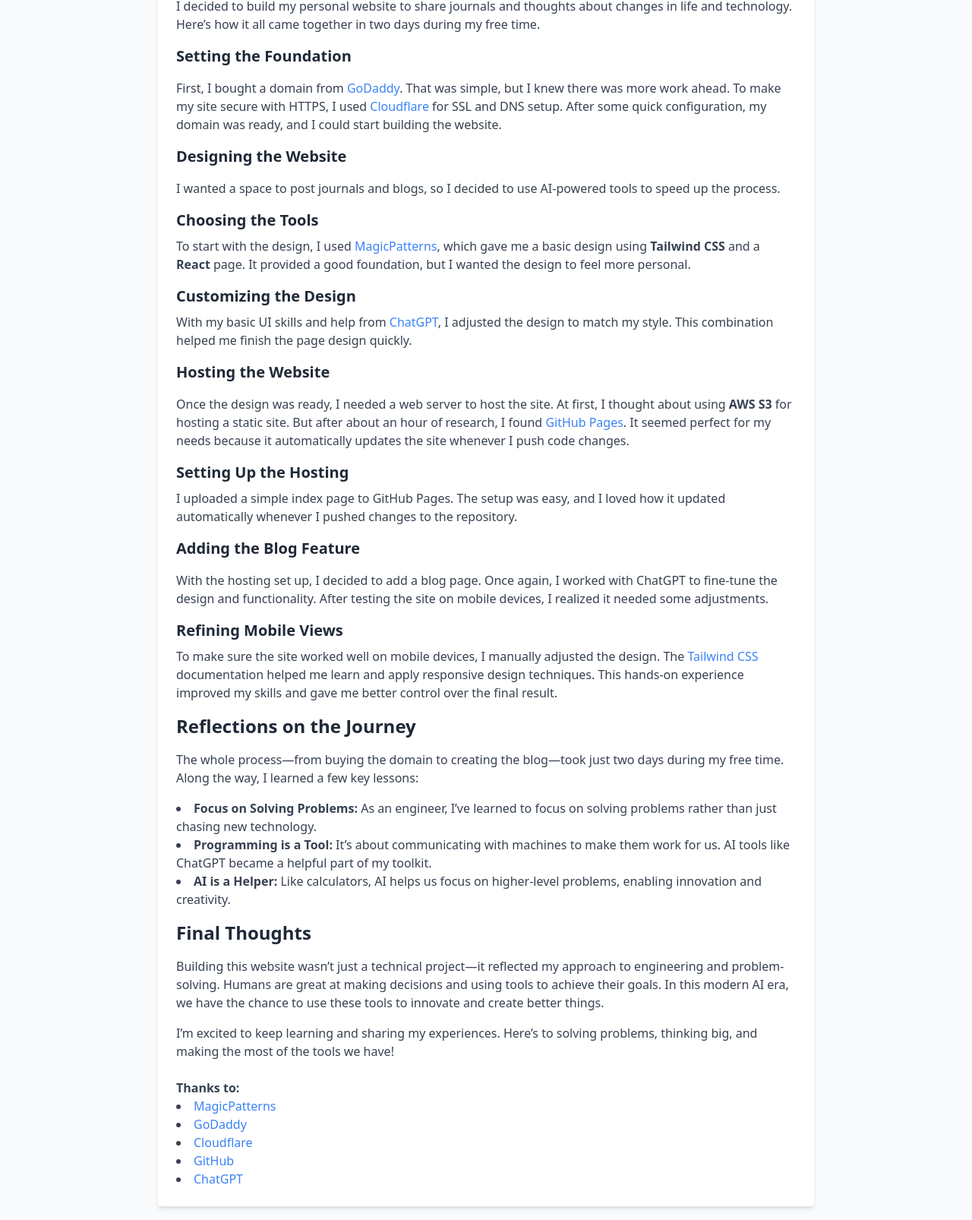
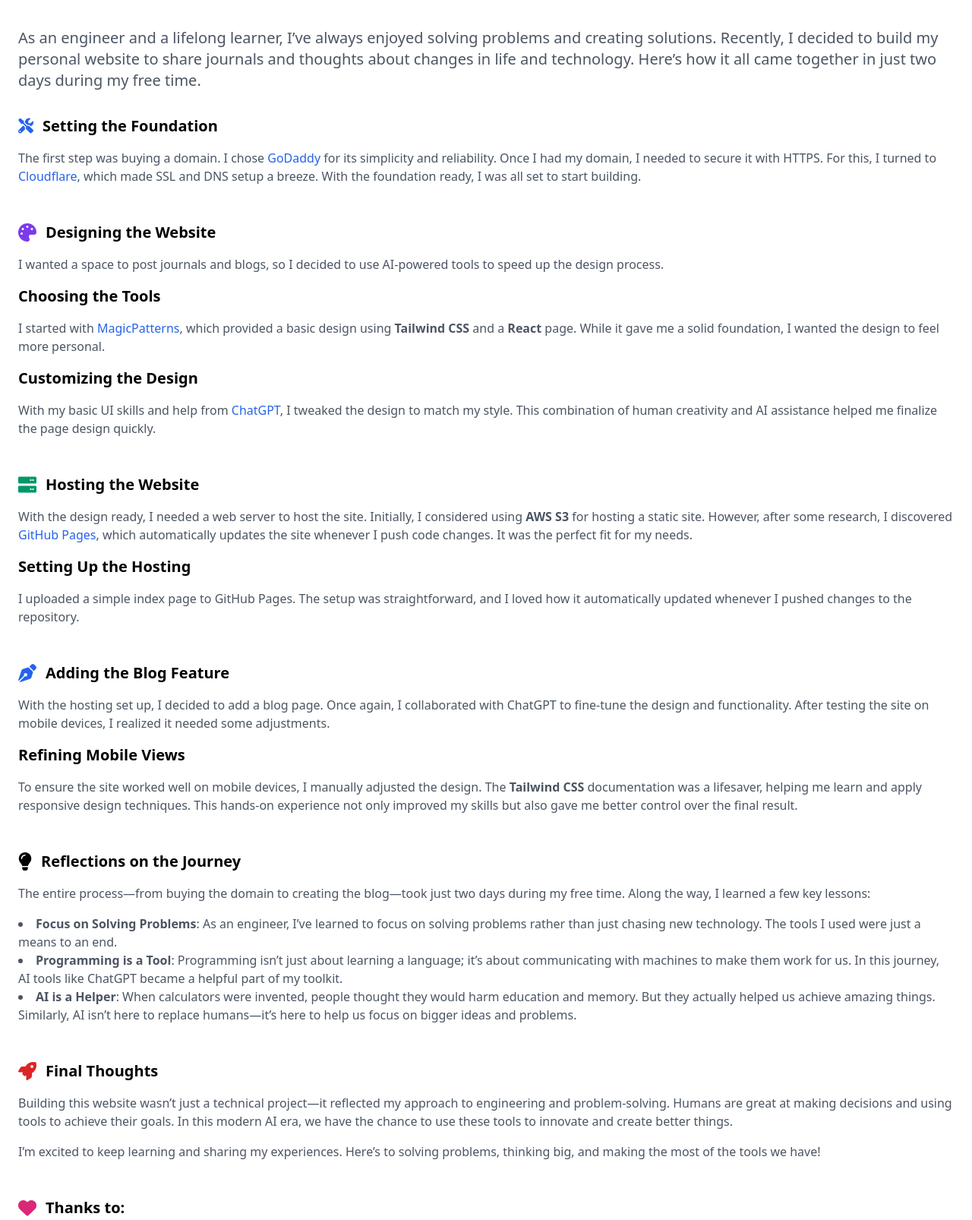
Before and after one commit to dmsammusic/sam-portfolio-web, a plain HTML site: page blogs/1.my-journey.html in a window 1280 px wide. Shown: the part 212-1818 px from the top of the page at 76% size. Drawn offline with nearby package versions, Linux system fonts and the light colour scheme.

Commit message:
add blog-2 and ui  Enhancement

```diff
--- a/blogs/1.my-journey.html
+++ b/blogs/1.my-journey.html
@@ -9,191 +9,305 @@
 		<link
 			href="https://cdn.jsdelivr.net/npm/tailwindcss@2.2.19/dist/tailwind.min.css"
 			rel="stylesheet" />
+		<link
+			href="https://cdnjs.cloudflare.com/ajax/libs/font-awesome/6.0.0-beta3/css/all.min.css"
+			rel="stylesheet" />
 	</head>
-	<body class="bg-gray-50 text-gray-800 font-sans">
-		<!-- Navbar -->
-		<header class="bg-white shadow">
-			<div class="max-w-7xl mx-auto px-4 py-4 flex justify-between items-center">
-				<h1 class="text-2xl font-bold">My Blog</h1>
-				<nav>
+	<body>
+		<div class="w-full min-h-screen bg-white">
+			<!-- Header -->
+			<header class="fixed top-0 w-full bg-white border-b z-10">
+				<div class="container mx-auto px-6 py-4 flex justify-between items-center">
+					<h1 class="text-xl font-bold">Sam Solomon Raja M</h1>
+					<!-- Navigation menu button for mobile -->
+					<button
+						class="menu-button md:hidden"
+						onclick="toggleMenu()"
+						aria-label="Toggle menu">
+						☰
+					</button>
+					<!-- Navigation list -->
+					<ul
+						id="mobile-menu"
+						class="hidden md:flex md:space-x-8 md:flex-row flex-col absolute md:relative md:top-auto md:right-auto md:bg-transparent top-16 right-0 bg-white w-full md:w-auto border md:border-0 rounded-lg md:rounded-none shadow md:shadow-none">
+						<li class="text-center md:text-left">
 							<a
 								href="../index.html"
-						class="text-blue-500 hover:underline mr-4"
+								class="block px-4 py-2 hover:text-gray-600"
 								>Home</a
 							>
+						</li>
+						<li class="text-center md:text-left">
 							<a
 								href="../blog.html"
-						class="text-blue-500 hover:underline"
+								class="block px-4 py-2 hover:text-gray-600"
 								>Blog</a
 							>
-				</nav>
+						</li>
+						<li class="text-center md:text-left">
+							<a
+								href="../index.html#about"
+								class="block px-4 py-2 hover:text-gray-600"
+								>About</a
+							>
+						</li>
+						<li class="text-center md:text-left">
+							<a
+								href="../index.html#projects"
+								class="block px-4 py-2 hover:text-gray-600"
+								>Projects</a
+							>
+						</li>
+						<li class="text-center md:text-left">
+							<a
+								href="../index.html#skills"
+								class="block px-4 py-2 hover:text-gray-600"
+								>Skills</a
+							>
+						</li>
+						<li class="text-center md:text-left">
+							<a
+								href="../index.html#contact"
+								class="block px-4 py-2 hover:text-gray-600"
+								>Contact</a
+							>
+						</li>
+					</ul>
 				</div>
 			</header>
 
 			<!-- Main Content -->
-		<main class="max-w-4xl mx-auto p-4">
-			<article class="bg-white shadow-md rounded p-6 mt-6">
-				<h2 class="text-2xl font-bold mb-6">My Journey to Building a Personal Website</h2>
-				<p class="text-gray-700 mb-4">
-					As an engineer and a lifelong learner, I’ve always enjoyed solving problems and creating solutions. Recently,
-					I decided to build my personal website to share journals and thoughts about changes in life and technology.
-					Here’s how it all came together in two days during my free time.
+			<main class="pt-20">
+				<section class="container mx-auto px-6 py-20">
+					<div>
+						<h1 class="text-4xl font-bold mb-12">My Journey to Building a Personal Website</h1>
+						<p class="text-xl text-gray-600 mb-8">
+							As an engineer and a lifelong learner, I’ve always enjoyed solving problems and creating solutions. Recently, I
+							decided to build my personal website to share journals and thoughts about changes in life and technology. Here’s
+							how it all came together in just two days during my free time.
 						</p>
 
-				<h4 class="text-xl font-semibold mb-4">Setting the Foundation</h4>
-				<p class="text-gray-700 mb-4">
-					First, I bought a domain from
+						<!-- Blog Content -->
+						<article class="prose lg:prose-xl">
+							<!-- Setting the Foundation -->
+							<div class="mb-12">
+								<div class="flex items-center mb-4">
+									<i class="fas fa-tools text-xl text-blue-600 mr-3"></i>
+									<h2 class="text-xl font-bold">Setting the Foundation</h2>
+								</div>
+								<p class="text-gray-600 mb-4">
+									The first step was buying a domain. I chose
 									<a
 										href="https://www.godaddy.com/"
-						class="text-blue-500 hover:underline"
+										target="_blank"
+										class="text-blue-600 hover:underline"
 										>GoDaddy</a
-					>. That was simple, but I knew there was more work ahead. To make my site secure with HTTPS, I used
+									>
+									for its simplicity and reliability. Once I had my domain, I needed to secure it with HTTPS. For this, I
+									turned to
 									<a
 										href="https://www.cloudflare.com/"
-						class="text-blue-500 hover:underline"
+										target="_blank"
+										class="text-blue-600 hover:underline"
 										>Cloudflare</a
-					>
-					for SSL and DNS setup. After some quick configuration, my domain was ready, and I could start building the
-					website.
+									>, which made SSL and DNS setup a breeze. With the foundation ready, I was all set to start building.
+								</p>
+							</div>
+
+							<!-- Designing the Website -->
+							<div class="mb-12">
+								<div class="flex items-center mb-4">
+									<i class="fas fa-palette text-2xl text-purple-600 mr-3"></i>
+									<h2 class="text-xl font-bold">Designing the Website</h2>
+								</div>
+								<p class="text-gray-600 mb-4">
+									I wanted a space to post journals and blogs, so I decided to use AI-powered tools to speed up the design
+									process.
 								</p>
 
-				<h4 class="text-xl font-semibold mb-4">Designing the Website</h4>
-				<p class="text-gray-700 mb-4">
-					I wanted a space to post journals and blogs, so I decided to use AI-powered tools to speed up the process.
+								<h3 class="text-xl font-bold mb-4">Choosing the Tools</h3>
+								<p class="text-gray-600 mb-4">
+									I started with
+									<a
+										href="https://www.magicpatterns.com/"
+										target="_blank"
+										class="text-blue-600 hover:underline"
+										>MagicPatterns</a
+									>, which provided a basic design using <strong>Tailwind CSS</strong> and a <strong>React</strong> page.
+									While it gave me a solid foundation, I wanted the design to feel more personal.
 								</p>
 
-				<h4 class="text-xl font-semibold mb-2">Choosing the Tools</h4>
-				<p class="text-gray-700 mb-4">
-					To start with the design, I used
-					<a
-						href="https://www.magicpatterns.com/"
-						class="text-blue-500 hover:underline"
-						>MagicPatterns</a
-					>, which gave me a basic design using <strong>Tailwind CSS</strong> and a <strong>React</strong> page. It
-					provided a good foundation, but I wanted the design to feel more personal.
-				</p>
-
-				<h4 class="text-xl font-semibold mb-2">Customizing the Design</h4>
-				<p class="text-gray-700 mb-4">
+								<h3 class="text-xl font-bold mb-4">Customizing the Design</h3>
+								<p class="text-gray-600 mb-4">
 									With my basic UI skills and help from
 									<a
 										href="https://chatgpt.com/"
-						class="text-blue-500 hover:underline"
+										target="_blank"
+										class="text-blue-600 hover:underline"
 										>ChatGPT</a
-					>, I adjusted the design to match my style. This combination helped me finish the page design quickly.
+									>, I tweaked the design to match my style. This combination of human creativity and AI assistance helped
+									me finalize the page design quickly.
+								</p>
+							</div>
+
+							<!-- Hosting the Website -->
+							<div class="mb-12">
+								<div class="flex items-center mb-4">
+									<i class="fas fa-server text-2xl text-green-600 mr-3"></i>
+									<h2 class="text-xl font-bold">Hosting the Website</h2>
+								</div>
+								<p class="text-gray-600 mb-4">
+									With the design ready, I needed a web server to host the site. Initially, I considered using
+									<strong>AWS S3</strong> for hosting a static site. However, after some research, I discovered
+									<a
+										href="https://github.com/"
+										target="_blank"
+										class="text-blue-600 hover:underline"
+										>GitHub Pages</a
+									>, which automatically updates the site whenever I push code changes. It was the perfect fit for my needs.
 								</p>
 
-				<h4 class="text-xl font-semibold mb-4">Hosting the Website</h4>
-				<p class="text-gray-700 mb-4">
-					Once the design was ready, I needed a web server to host the site. At first, I thought about using
-					<strong>AWS S3</strong> for hosting a static site. But after about an hour of research, I found
-					<a
-						href="https://github.com/"
-						class="text-blue-500 hover:underline"
-						>GitHub Pages</a
-					>. It seemed perfect for my needs because it automatically updates the site whenever I push code changes.
+								<h3 class="text-xl font-bold mb-4">Setting Up the Hosting</h3>
+								<p class="text-gray-600 mb-4">
+									I uploaded a simple index page to GitHub Pages. The setup was straightforward, and I loved how it
+									automatically updated whenever I pushed changes to the repository.
+								</p>
+							</div>
+
+							<!-- Adding the Blog Feature -->
+							<div class="mb-12">
+								<div class="flex items-center mb-4">
+									<i class="fas fa-pen-nib text-2xl text-blue-600 mr-3"></i>
+									<h2 class="text-xl font-bold">Adding the Blog Feature</h2>
+								</div>
+								<p class="text-gray-600 mb-4">
+									With the hosting set up, I decided to add a blog page. Once again, I collaborated with ChatGPT to
+									fine-tune the design and functionality. After testing the site on mobile devices, I realized it needed
+									some adjustments.
 								</p>
 
-				<h4 class="text-xl font-semibold mb-2">Setting Up the Hosting</h4>
-				<p class="text-gray-700 mb-4">
-					I uploaded a simple index page to GitHub Pages. The setup was easy, and I loved how it updated automatically
-					whenever I pushed changes to the repository.
+								<h3 class="text-xl font-bold mb-4">Refining Mobile Views</h3>
+								<p class="text-gray-600 mb-4">
+									To ensure the site worked well on mobile devices, I manually adjusted the design. The
+									<strong>Tailwind CSS</strong> documentation was a lifesaver, helping me learn and apply responsive design
+									techniques. This hands-on experience not only improved my skills but also gave me better control over the
+									final result.
 								</p>
+							</div>
 
-				<h4 class="text-xl font-semibold mb-4">Adding the Blog Feature</h4>
-				<p class="text-gray-700 mb-4">
-					With the hosting set up, I decided to add a blog page. Once again, I worked with ChatGPT to fine-tune the
-					design and functionality. After testing the site on mobile devices, I realized it needed some adjustments.
+							<!-- Reflections on the Journey -->
+							<div class="mb-12">
+								<div class="flex items-center mb-4">
+									<i class="fas fa-lightbulb text-2xl text-orange-600 mr-3"></i>
+									<h2 class="text-xl font-bold">Reflections on the Journey</h2>
+								</div>
+								<p class="text-gray-600 mb-4">
+									The entire process—from buying the domain to creating the blog—took just two days during my free time.
+									Along the way, I learned a few key lessons:
 								</p>
-
-				<h4 class="text-xl font-semibold mb-2">Refining Mobile Views</h4>
-				<p class="text-gray-700 mb-4">
-					To make sure the site worked well on mobile devices, I manually adjusted the design. The
-					<a
-						href="https://tailwindcss.com/"
-						class="text-blue-500 hover:underline"
-						>Tailwind CSS</a
-					>
-					documentation helped me learn and apply responsive design techniques. This hands-on experience improved my
-					skills and gave me better control over the final result.
-				</p>
-
-				<h4 class="text-2xl font-semibold mb-4">Reflections on the Journey</h4>
-				<p class="text-gray-700 mb-4">
-					The whole process—from buying the domain to creating the blog—took just two days during my free time. Along
-					the way, I learned a few key lessons:
-				</p>
-				<ul class="list-disc list-inside text-gray-700 mb-4">
+								<ul class="text-gray-600 mb-4 list-disc list-inside">
 									<li>
-						<strong>Focus on Solving Problems:</strong> As an engineer, I’ve learned to focus on solving problems rather
-						than just chasing new technology.
+										<strong>Focus on Solving Problems</strong>: As an engineer, I’ve learned to focus on solving problems
+										rather than just chasing new technology. The tools I used were just a means to an end.
 									</li>
 									<li>
-						<strong>Programming is a Tool:</strong> It’s about communicating with machines to make them work for us. AI
-						tools like ChatGPT became a helpful part of my toolkit.
+										<strong>Programming is a Tool</strong>: Programming isn’t just about learning a language; it’s about
+										communicating with machines to make them work for us. In this journey, AI tools like ChatGPT became a
+										helpful part of my toolkit.
 									</li>
 									<li>
-						<strong>AI is a Helper:</strong> Like calculators, AI helps us focus on higher-level problems, enabling
-						innovation and creativity.
+										<strong>AI is a Helper</strong>: When calculators were invented, people thought they would harm
+										education and memory. But they actually helped us achieve amazing things. Similarly, AI isn’t here to
+										replace humans—it’s here to help us focus on bigger ideas and problems.
 									</li>
 								</ul>
+							</div>
 
-				<h4 class="text-2xl font-semibold mb-4">Final Thoughts</h4>
-				<p class="text-gray-700 mb-4">
+							<!-- Final Thoughts -->
+							<div class="mb-12">
+								<div class="flex items-center mb-4">
+									<i class="fas fa-rocket text-2xl text-red-600 mr-3"></i>
+									<h2 class="text-xl font-bold">Final Thoughts</h2>
+								</div>
+								<p class="text-gray-600 mb-4">
 									Building this website wasn’t just a technical project—it reflected my approach to engineering and
-					problem-solving. Humans are great at making decisions and using tools to achieve their goals. In this modern
-					AI era, we have the chance to use these tools to innovate and create better things.
+									problem-solving. Humans are great at making decisions and using tools to achieve their goals. In this
+									modern AI era, we have the chance to use these tools to innovate and create better things.
 								</p>
-				<p class="text-gray-700">
-					I’m excited to keep learning and sharing my experiences. Here’s to solving problems, thinking big, and making
-					the most of the tools we have!
+								<p class="text-gray-600 mb-4">
+									I’m excited to keep learning and sharing my experiences. Here’s to solving problems, thinking big, and
+									making the most of the tools we have!
 								</p>
-				<p class="text-gray-700 mt-6"><strong>Thanks to:</strong></p>
-				<ul class="list-disc list-inside text-gray-700">
+							</div>
+
+							<!-- Thanks to -->
+							<div class="mb-12">
+								<div class="flex items-center mb-4">
+									<i class="fas fa-heart text-2xl text-pink-600 mr-3"></i>
+									<h2 class="text-xl font-bold">Thanks to:</h2>
+								</div>
+								<ul class="text-gray-600 mb-4 list-disc list-inside">
 									<li>
 										<a
 											href="https://www.magicpatterns.com/"
-							class="text-blue-500 hover:underline"
+											target="_blank"
+											class="text-blue-600 hover:underline"
 											>MagicPatterns</a
 										>
 									</li>
 									<li>
 										<a
 											href="https://www.godaddy.com/"
-							class="text-blue-500 hover:underline"
+											target="_blank"
+											class="text-blue-600 hover:underline"
 											>GoDaddy</a
 										>
 									</li>
 									<li>
 										<a
 											href="https://www.cloudflare.com/"
-							class="text-blue-500 hover:underline"
+											target="_blank"
+											class="text-blue-600 hover:underline"
 											>Cloudflare</a
 										>
 									</li>
 									<li>
 										<a
 											href="https://github.com/"
-							class="text-blue-500 hover:underline"
+											target="_blank"
+											class="text-blue-600 hover:underline"
 											>GitHub</a
 										>
 									</li>
 									<li>
 										<a
 											href="https://chatgpt.com/"
-							class="text-blue-500 hover:underline"
+											target="_blank"
+											class="text-blue-600 hover:underline"
 											>ChatGPT</a
 										>
 									</li>
 								</ul>
+							</div>
 						</article>
+					</div>
+				</section>
 			</main>
 
 			<!-- Footer -->
-		<footer class="bg-gray-100 py-4 mt-8">
-			<div class="max-w-7xl mx-auto text-center">
-				<p class="text-gray-600">© 2025 My Blog - All Rights Reserved</p>
+			<footer class="border-t py-4">
+				<div class="container mx-auto px-6 text-center text-gray-600">
+					<p class="text-xs">© <span id="current-year"></span> Sam M. All rights reserved.</p>
 				</div>
 			</footer>
+		</div>
+		<script>
+			function toggleMenu() {
+				const menu = document.getElementById('mobile-menu');
+				menu.classList.toggle('hidden');
+			}
+			// Update the current year dynamically
+			// document.getElementById('current-year').textContent = new Date().getFullYear();
+		</script>
 	</body>
 </html>
--- a/index.js
+++ b/index.js
@@ -2,3 +2,5 @@
 	const menu = document.getElementById('mobile-menu');
 	menu.classList.toggle('hidden');
 }
+// Update the current year dynamically
+document.getElementById('current-year').textContent = new Date().getFullYear();
```
Also changed, not shown: blog.html (+16 -8 lines), blogs/2.password-security.html (added, +219 -0 lines), error.html (added, +49 -0 lines). Lines whose indentation alone changed are shown as unchanged.
